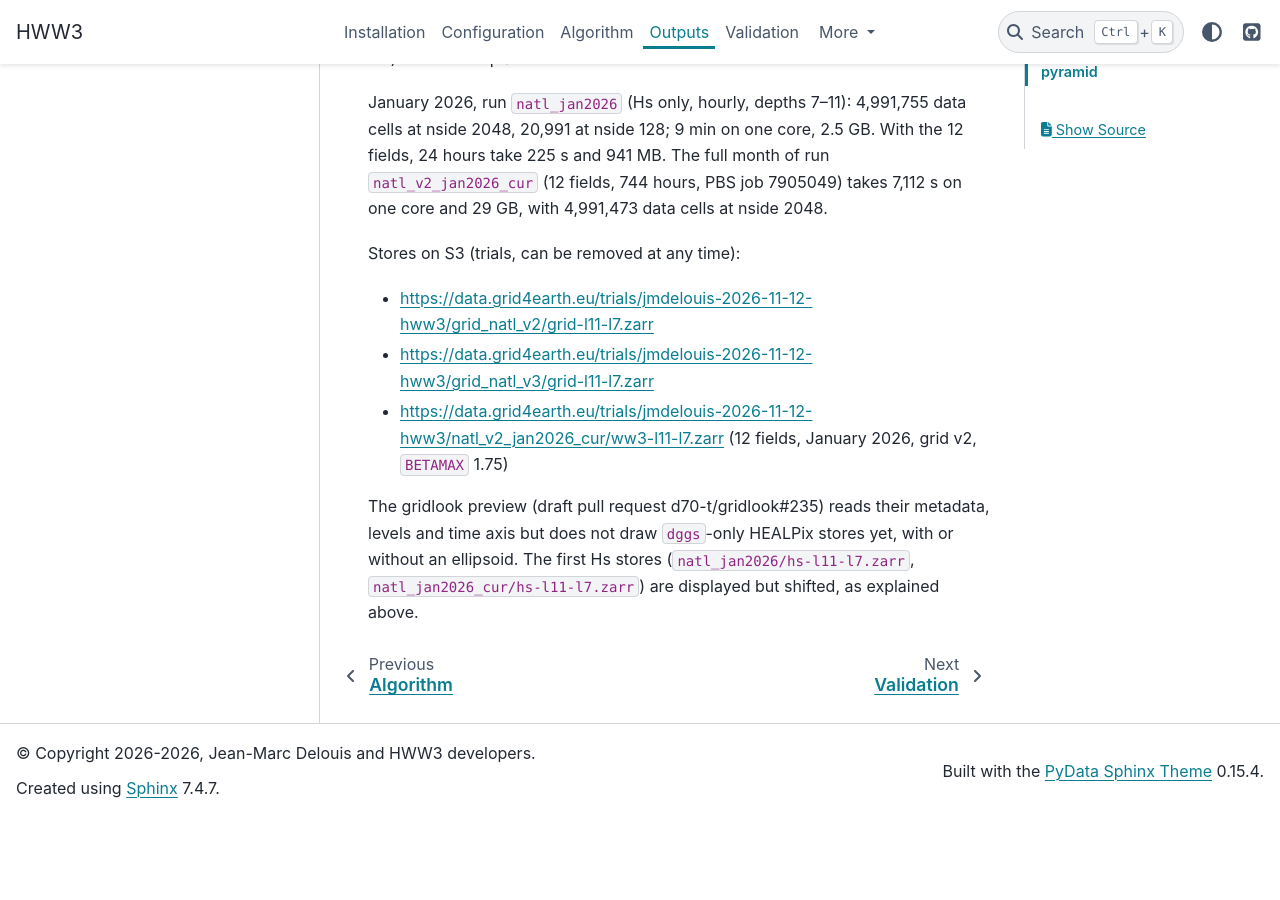
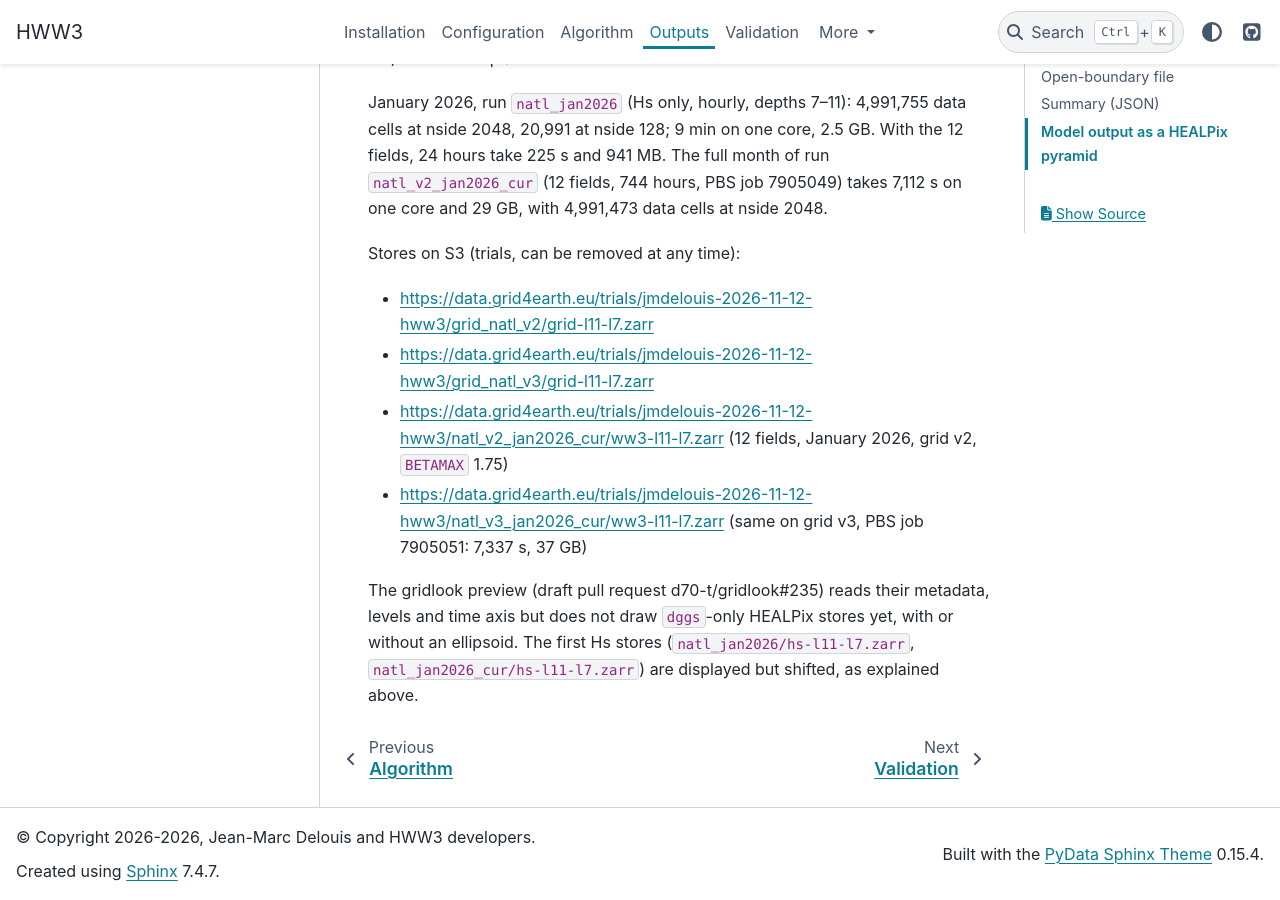
Before and after one commit to jmdelouis/HWW3, a Sphinx documentation site: the page built from docs/outputs.md, in a window 1280 px wide and 900 px high, scrolled down 3557 px. Built offline with Sphinx 7.4.7 and the PyData theme 0.15.4, drawn with Linux system fonts in a browser that asks for light colours; before the commit the page ends 4374 px from its top, so only the background shows below that.

Commit message:
Validate the January 2026 run on the bathymetry-driven grid v3 against altimetry and publish its 12-field HEALPix pyramid
Run 7901053 (grid v3, 794,613 nodes, same forcing and BETAMAX 1.75 as run 7899026 on grid v2) took 68,832 s on 112 ranks, 1.64 times the v2 run for 1.58 times the nodes, plus 835 s for ww3_ounf; validation job 7905050 on 328,902 altimeter blocks gives the same +0.005 m bias, an RMSE of 0.376 m instead of 0.384 m, SI 0.129 instead of 0.131 and r 0.9758 instead of 0.9748, while the North Sea and Mediterranean scores do not change within 0.01 m, so the finer shelf resolution is not visible at the 50 km scale of the altimeter blocks; the pyramid (job 7905051, 7,337 s, 37 GB) is uploaded to the trials S3 prefix, and the note gains the v3 level map, the Brittany and Gibraltar zooms and the v2/v3 table.

Co-Authored-By: Claude Opus 5.5 <noreply@anthropic.com>

```diff
--- a/docs/outputs.md
+++ b/docs/outputs.md
@@ -132,6 +132,8 @@ Stores on S3 (trials, can be removed at any time):
 - <https://data.grid4earth.eu/trials/jmdelouis-2026-11-12-hww3/grid_natl_v3/grid-l11-l7.zarr>
 - <https://data.grid4earth.eu/trials/jmdelouis-2026-11-12-hww3/natl_v2_jan2026_cur/ww3-l11-l7.zarr>
   (12 fields, January 2026, grid v2, `BETAMAX` 1.75)
+- <https://data.grid4earth.eu/trials/jmdelouis-2026-11-12-hww3/natl_v3_jan2026_cur/ww3-l11-l7.zarr>
+  (same on grid v3, PBS job 7905051: 7,337 s, 37 GB)
 
 The gridlook preview (draft pull request d70-t/gridlook#235) reads their
 metadata, levels and time axis but does not draw `dggs`-only HEALPix stores
```
Also changed, not shown: docs/validation.md (+18 -0 lines), tex/hww3/fig/natl_v3_jan2026_cur_maps.png (added), tex/hww3/fig/natl_v3_jan2026_cur_scatter.png (added), tex/hww3/fig/natl_v3_levels.png (added), 4 other files.
